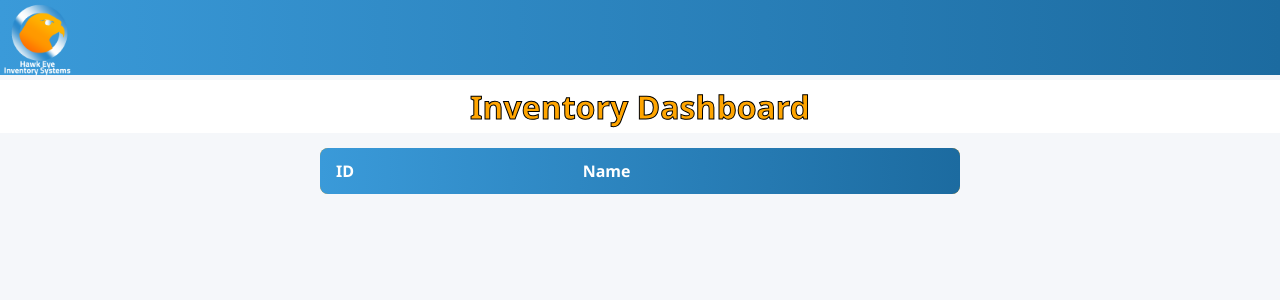
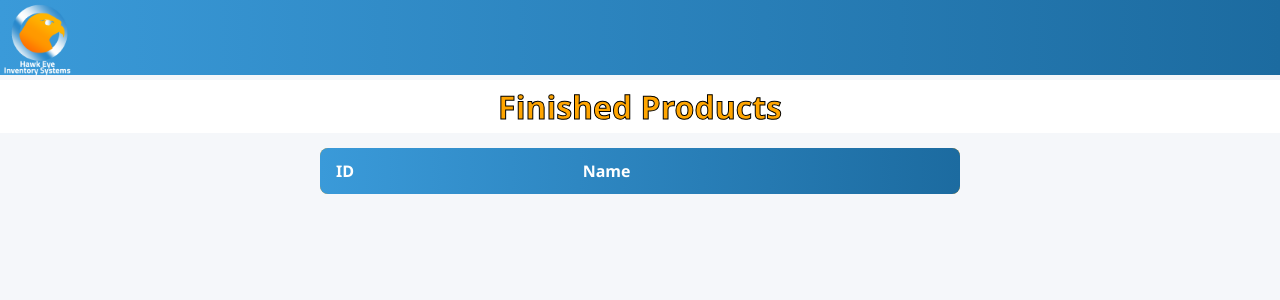
Before and after one commit to connor-w-smith/HawkEye, a Flask app: page / in a window 1280 px wide. Shown: the top 300 px of the page. Run offline with Flask 3, Linux system fonts and the light colour scheme; data that the repository does not hold is empty; some libraries are stand-ins or nearby versions.

Commit message:
Header Name Change
Instead of the header being called Inventory Dashboard, I changed the Name to Finished Products

```diff
--- a/templates/index.html
+++ b/templates/index.html
@@ -22,7 +22,7 @@
     </div>
 
     <div class="header-display">
-        <h1>Inventory Dashboard</h1>
+        <h1>Finished Products</h1>
     </div>
 
     <table class="data-display">
```
